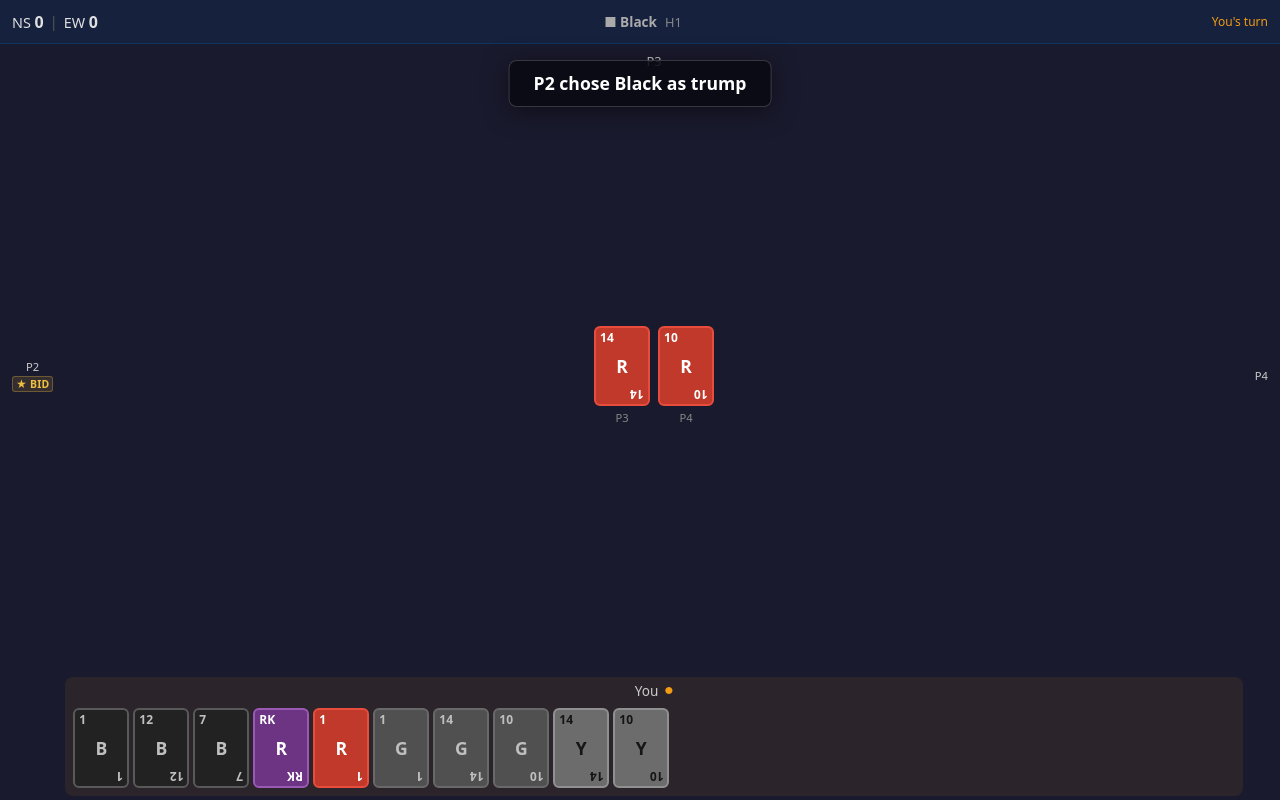
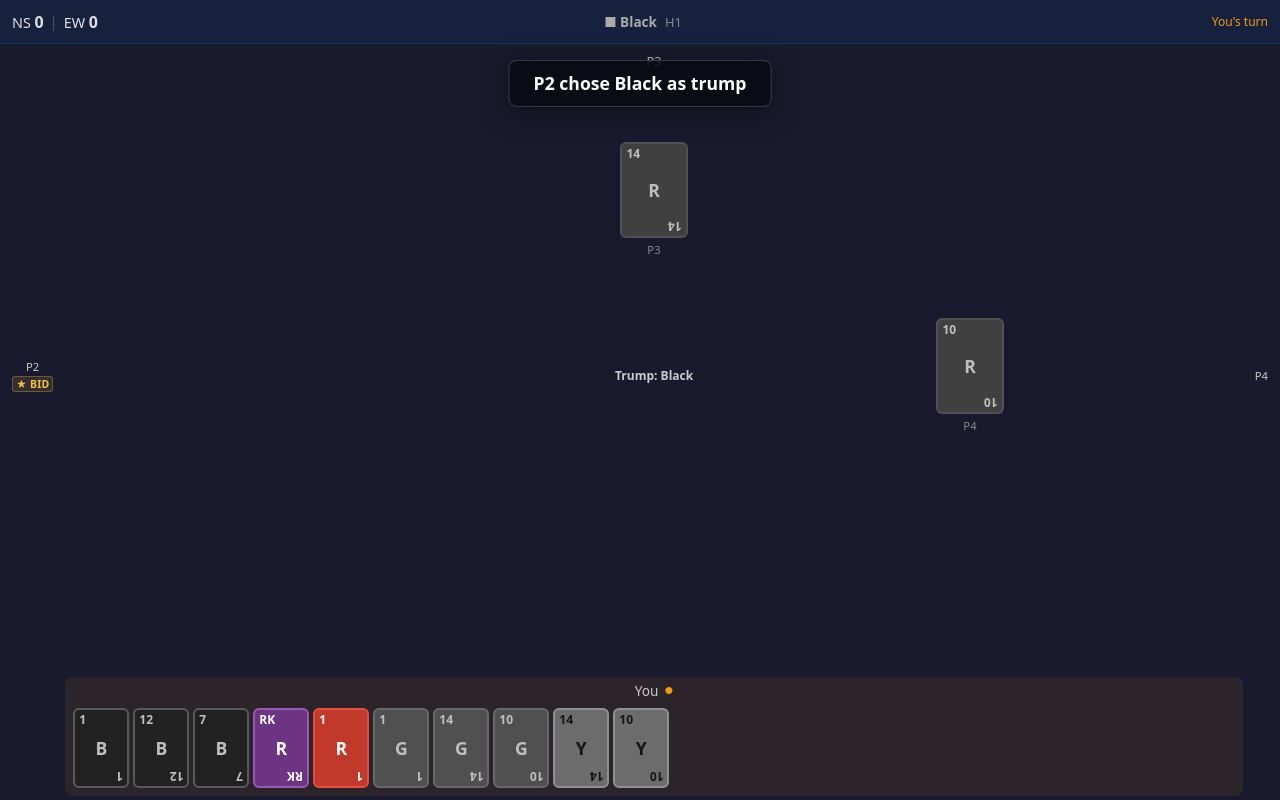
Before and after one commit to psychosledge/squickr-rook, a React (Vite) app in the folder apps/web/: page / in a window 1280 px wide. Both pictures are taken after a click on the button "New Game". Built offline with nearby package versions, Linux system fonts and the light colour scheme.

Commit message:
feat(web): spatial played cards in CurrentTrick — 2x2 grid layout

```diff
--- a/apps/web/src/components/CurrentTrick/CurrentTrick.module.css
+++ b/apps/web/src/components/CurrentTrick/CurrentTrick.module.css
@@ -1,12 +1,22 @@
-/* Base: mobile */
+/* Trick card size custom properties — ~15-20% larger than hand cards */
 .trick {
-  display: flex;
-  flex-wrap: wrap;
-  gap: 6px;
-  justify-content: center;
+  --trick-card-w: calc(var(--card-w) * 1.18);
+  --trick-card-h: calc(var(--card-h) * 1.18);
+
+  display: grid;
+  grid-template-areas:
+    ". top ."
+    "left info right"
+    ". bottom .";
+  grid-template-columns: 1fr auto 1fr;
+  grid-template-rows: 1fr auto 1fr;
+  width: 100%;
+  height: 100%;
   align-items: center;
+  justify-items: center;
   min-height: 0;
   padding: 6px;
+  gap: 4px;
 }
 
 .play {
@@ -16,22 +26,49 @@
   gap: 4px;
 }
 
+/* Empty seat slot — invisible but holds grid space */
+.placeholder {
+  /* no visual content; holds its grid cell */
+}
+
 .seatLabel {
-  font-size: 0.7rem;
+  font-size: 0.65rem;
   color: #888;
+  letter-spacing: 0.02em;
+}
+
+.info {
+  display: flex;
+  flex-direction: column;
+  align-items: center;
+  justify-content: center;
+  gap: 2px;
+  padding: 4px 6px;
+}
+
+.trump {
+  font-size: 0.75rem;
+  font-weight: 600;
+  color: #ccc;
+  white-space: nowrap;
 }
 
 .empty {
   color: #555;
-  font-size: 0.85rem;
+  font-size: 0.75rem;
   font-style: italic;
 }
 
-/* desktop: trick area can afford a minimum height */
+/* desktop: slightly more breathing room */
 @media (min-width: 901px) {
   .trick {
-    min-height: 100px;
-    gap: 8px;
     padding: 8px;
+    gap: 6px;
+    --trick-card-w: calc(var(--card-w) * 1.2);
+    --trick-card-h: calc(var(--card-h) * 1.2);
+  }
+
+  .seatLabel {
+    font-size: 0.7rem;
   }
 }
--- a/apps/web/src/components/CurrentTrick/CurrentTrick.tsx
+++ b/apps/web/src/components/CurrentTrick/CurrentTrick.tsx
@@ -1,6 +1,6 @@
 import PlayingCard from "@/components/PlayingCard/PlayingCard";
 import { getSeatLabel } from "@/utils/seatLabel";
-import type { PlayedCard, Color } from "@rook/engine";
+import type { PlayedCard, Color, Seat } from "@rook/engine";
 import styles from "./CurrentTrick.module.css";
 
 type Props = {
@@ -8,20 +8,62 @@ type Props = {
   trump: Color | null;
 };
 
+// Positions are from the local player (N=bottom) perspective.
+// Clockwise: N(bottom) → E(screen-left) → S(top) → W(screen-right)
+const SEAT_AREA: Record<Seat, string> = {
+  S: "top",
+  E: "left",
+  W: "right",
+  N: "bottom",
+};
+
+const ALL_SEATS: Seat[] = ["S", "E", "W", "N"];
+
 export default function CurrentTrick({ trick, trump }: Props) {
+  // Build a lookup: seat → cardId (only for played cards)
+  const playedBySeat: Partial<Record<Seat, string>> = {};
+  for (const { seat, cardId } of trick) {
+    playedBySeat[seat] = cardId;
+  }
+
   return (
-    <div className={styles.trick}>
-      {trick.length === 0 && (
-        <div className={styles.empty}>
-          {trump ? `Trump: ${trump}` : "No trick yet"}
-        </div>
-      )}
-      {trick.map(({ seat, cardId }) => (
-        <div key={seat} className={styles.play}>
-          <PlayingCard cardId={cardId} />
-          <span className={styles.seatLabel}>{getSeatLabel(seat)}</span>
-        </div>
-      ))}
+    <div className={styles.trick} role="region" aria-label="Current trick">
+      {/* Always render all 4 seat slots to hold grid structure */}
+      {ALL_SEATS.map((seat) => {
+        const cardId = playedBySeat[seat];
+        return (
+          <div
+            key={seat}
+            data-seat={seat}
+            className={cardId ? styles.play : styles.placeholder}
+            style={{ gridArea: SEAT_AREA[seat] }}
+          >
+            {cardId ? (
+              <>
+                <PlayingCard
+                  cardId={cardId}
+                  isPlayable={false}
+                  style={{ width: "var(--trick-card-w)", height: "var(--trick-card-h)" }}
+                />
+                <span className={styles.seatLabel}>{getSeatLabel(seat)}</span>
+              </>
+            ) : null}
+          </div>
+        );
+      })}
+
+      {/* Center info cell */}
+      <div
+        data-testid="trick-info"
+        className={styles.info}
+        style={{ gridArea: "info" }}
+      >
+        {trump ? (
+          <span className={styles.trump}>Trump: {trump}</span>
+        ) : (
+          <span className={styles.empty}>Waiting...</span>
+        )}
+      </div>
     </div>
   );
 }
```
Also changed, not shown: 1 other file (tests, documents, lock files or other folders).
